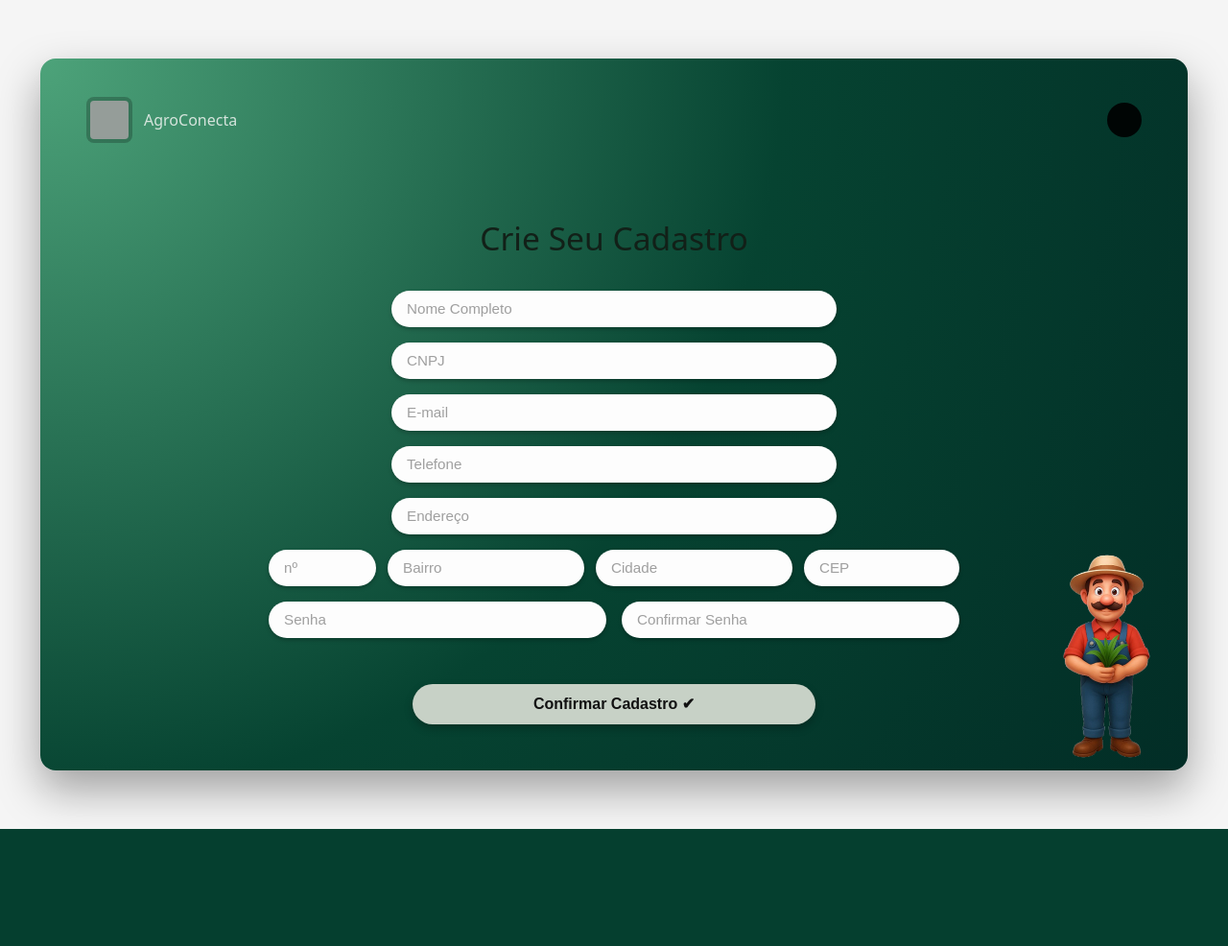
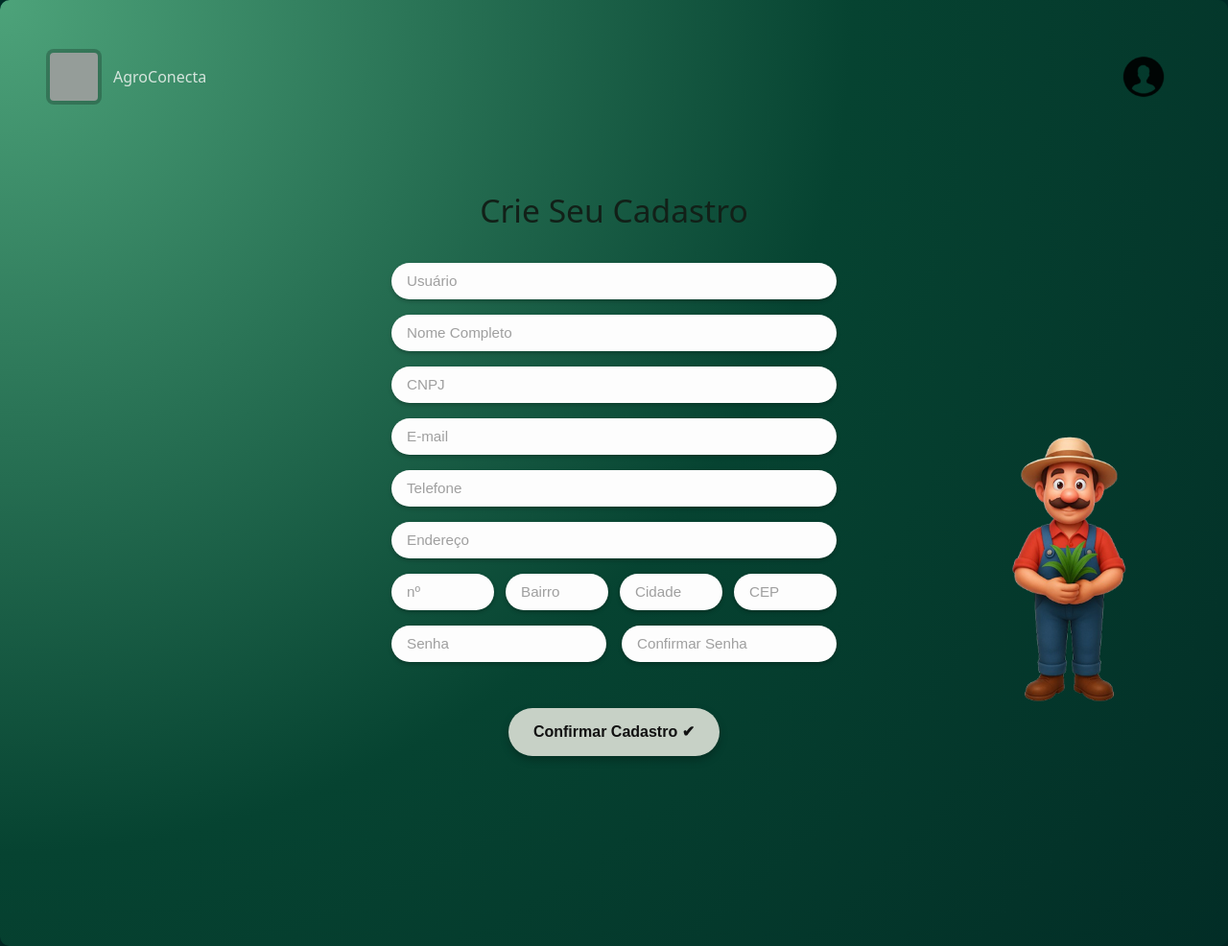
Before and after one commit to AndersonBem/AgroConecta, a Django app: page /cadastro_cooperativa/ in a window 1280 px wide. Shown: the whole page at 96% size. Before the commit the page ends 864 px from the top, so only its background shows below. Run offline with Django 5.2, Linux system fonts and the light colour scheme; grey boxes are pictures that could not be loaded.

Commit message:
Ajuste de UI: Alinhamento de formulário de cadastro, redimensionamento do botão Confirmar e ajuste do ícone de usuário.

```diff
--- a/setup/settings.py
+++ b/setup/settings.py
@@ -69,7 +69,7 @@ DATABASES = {
         'ENGINE': 'django.db.backends.mysql',
         'NAME': 'agroconecta',
         'USER': 'root',
-        'PASSWORD': 'Ne@123456789',
+        'PASSWORD': str(os.getenv('password_bd')),
         'HOST': 'localhost',
         'PORT': '3306',
     }
--- a/static/css/style.css
+++ b/static/css/style.css
@@ -40,6 +40,7 @@ body {
   justify-content: flex-start;
   padding-top: 6rem; /* afasta a logo do topo */
   z-index: 2;
+  padding-bottom: 6rem;
 }
 
 /* triângulo em si */
@@ -75,6 +76,7 @@ body {
 
 .btn{
   display: inline-flex;
+  min-width: 120px;
   align-items: center;
   justify-content: center;
   padding: 12px 28px;
@@ -121,10 +123,11 @@ body {
   margin-top: 2rem;
   background: #004137;      /* um pouco mais claro que o triângulo */
   width: 330px;
-  padding: 25px;
+  padding: 25px 25px 50px 25px;
   border-radius: 12px;
   box-shadow: 0 5px 20px rgba(0,0,0,0.4);
   text-align: center;
+
 }
 
 .avatar {
@@ -183,21 +186,30 @@ body {
   display: flex;
   justify-content: center;
   align-items: center;
-  padding: 2rem;
-  background: #f5f5f5; /* fundo claro fora do card */
+  padding: 0rem;
+  background: var(--verde-1); /* fundo claro fora do card */
 }
 
 /* card grande verde */
 .cadastro-gestor__card {
   position: relative;
   width: min(1100px, 100%);
+  width: 100% !important;
+  max-width: none !important;
   min-height: 520px;
-  border-radius: 16px;
+  border-radius: 10px;
   padding: 2.5rem 3rem 3rem;
   background: radial-gradient(circle at top left, #4da37a 0, #064331 55%, #022d26 100%);
   box-shadow: 0 20px 45px rgba(0, 0, 0, 0.35);
   overflow: hidden;
 }
+section{
+  margin-bottom: 9.375rem; /* Margem para os campos não ficarem tão */
+  box-shadow: #022d26;
+
+}
+
+
 
 /* barra superior */
 .cadastro-gestor__topbar {
@@ -208,6 +220,7 @@ body {
   opacity: 0.9;
 }
 
+
 .topbar-left {
   display: flex;
   align-items: center;
@@ -215,8 +228,8 @@ body {
 }
 
 .topbar-logo {
-  width: 40px;
-  height: 40px;
+  width: 50px;
+  height: 50px;
   border-radius: 8px;
   background: rgba(0, 0, 0, 0.25);
   padding: 4px;
@@ -229,10 +242,10 @@ body {
 }
 
 .topbar-right .user-icon {
-  width: 36px;
-  height: 36px;
+  width: 80px;
+  height: 80px;
   border-radius: 50%;
-  background: #000;
+
   display: flex;
   align-items: center;
   justify-content: center;
@@ -273,6 +286,9 @@ body {
 .cadastro-gestor__row {
   display: flex;
   gap: 1rem;
+  width: calc(65% - 4px);
+  margin: 0 auto;
+
 }
 
 .cadastro-gestor__row .campo {
@@ -294,6 +310,12 @@ body {
   display: block;
   margin: 0 auto 0.25rem auto;
 }
+/* Adiciona a largura de 60% e centraliza APENAS para campos longos (que são filhos diretos do form) */
+.cadastro-gestor__form > .campo:not(.campo--num):not(.campo--cep) {
+ width: 60%;
+ margin-left: auto;
+ margin-right: auto;
+}
 
 .campo::placeholder {
   color: #9f9f9f;
@@ -302,8 +324,8 @@ body {
 /* botão de confirmar */
 .cadastro-gestor__submit {
   margin: 2rem auto 0;
-  width: min(420px, 100%);
-  height: 42px;
+  width: min(220px, 100%);
+  height: 50px;
   border-radius: 999px;
   border: none;
   font-size: 1rem;
@@ -326,9 +348,12 @@ body {
   position: absolute;
   bottom: 0.5rem;
   right: 1.8rem;
-  height: 230px;
+  height: 300px;
   object-fit: contain;
   pointer-events: none;
+  margin-bottom: 15rem;
+  margin-right: 4rem;
+
 }
 
 /* responsivo */
@@ -376,12 +401,15 @@ body {
 /* linha com 4 campos: nº, bairro, cidade, CEP */
 .cadastro-gestor__row--endereco {
   display: flex;
+  width: calc(65% - 4px);
   gap: 0.75rem;
+  margin: 0 auto;
 }
 
 /* todos os campos da linha de endereço crescem igualmente */
 .cadastro-gestor__row--endereco .campo {
   flex: 1;
+
 }
 
 /* número um pouco menor, CEP levemente menor */
--- a/templates/base/base.html
+++ b/templates/base/base.html
@@ -1,25 +1,20 @@
-<!-- templates/base.html -->
 {% load static %}
 <!DOCTYPE html>
 <html lang="pt-br">
 <head>
     <meta charset="UTF-8">
     <title>{% block title %}AgroConecta{% endblock %}</title>
+
+    <!-- CSS GLOBAL -->
     <link rel="stylesheet" href="{% static 'css/style.css' %}">
+
+    <!-- CSS DA PÁGINA -->
+    {% block extra_css %}{% endblock %}
 </head>
+
 <body>
-    <header>
-        <!-- pode adicionar menu fixo, logo, etc -->
-    </header>
 
-    <main>
-        {% block content %}
-        <!-- conteúdo específico de cada página -->
-        {% endblock %}
-    </main>
+    {% block content %}{% endblock %}
 
-    <footer>
-        <!-- rodapé padrão -->
-    </footer>
 </body>
 </html>
--- a/templates/cadastro_cooperativa/cadastro_cooperativa.html
+++ b/templates/cadastro_cooperativa/cadastro_cooperativa.html
@@ -27,6 +27,9 @@
 
       <form class="cadastro-gestor__form" method="post">
         {% csrf_token %}
+
+        <input type="text" name="usuario"
+               class="campo" placeholder="Usuário">
 
         <input type="text" name="nome_fantasia"
                class="campo" placeholder="Nome Completo">
--- a/templates/cadastro_gestor/cadastro_gestor.html
+++ b/templates/cadastro_gestor/cadastro_gestor.html
@@ -28,6 +28,9 @@
 
       <form class="cadastro-gestor__form" method="post">
         {% csrf_token %}
+
+        <input type="text" name="usuario"
+               class="campo" placeholder="Usuário">
 
         <input type="text" name="nome_completo"
                class="campo" placeholder="Nome Completo">
```
Also changed, not shown: templates/index/index.html (+5 -11 lines).
